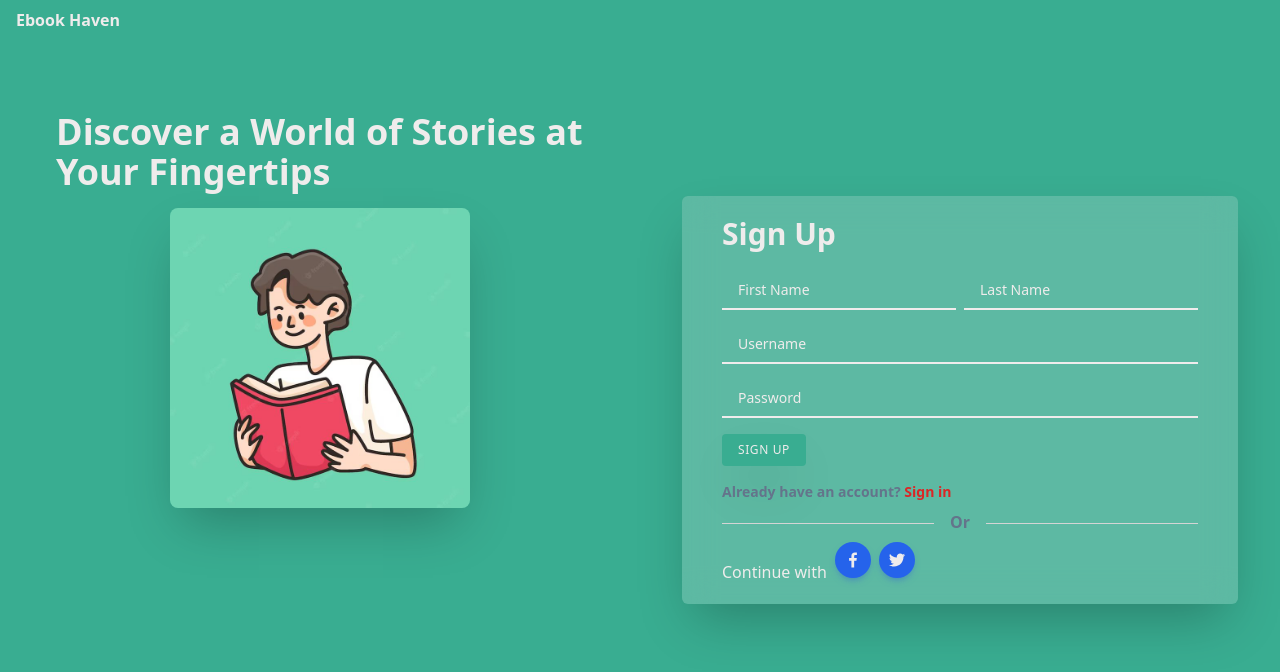
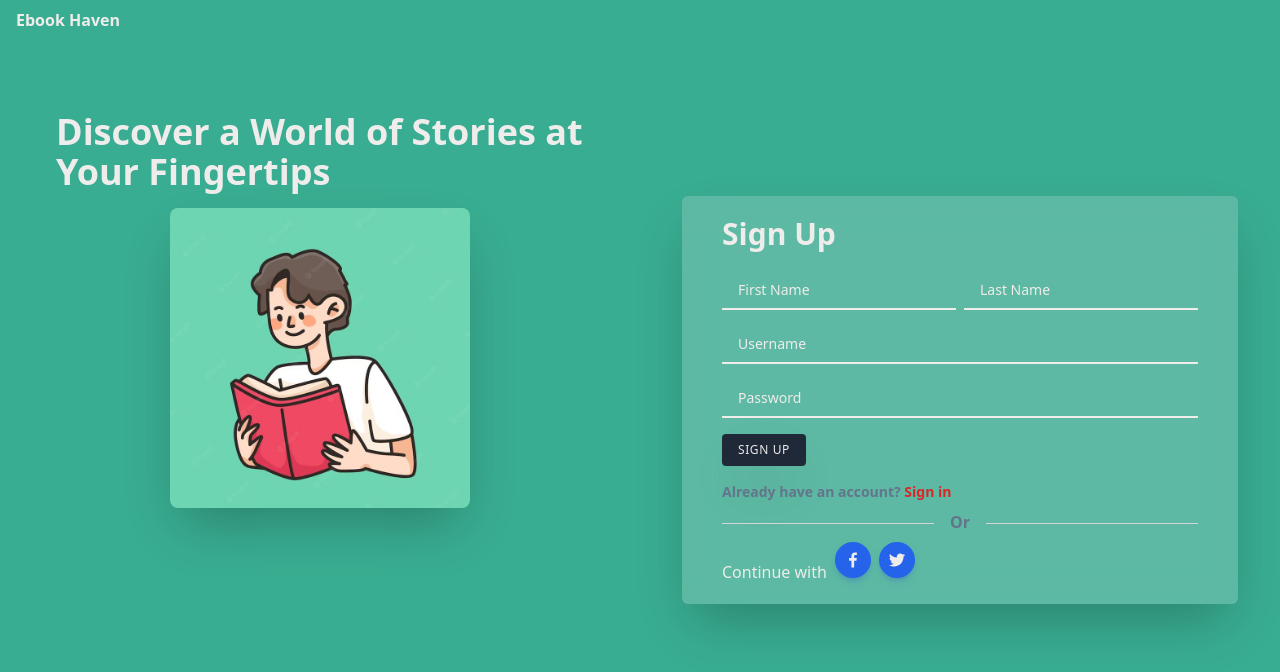
Before and after one commit to cout05/ebook-haven, a React (Vite) app in the folder frontend/: page /signup in a window 1280 px wide. Shown: the top 672 px of the page. Built offline with nearby package versions, Linux system fonts and the light colour scheme.

Commit message:
changed colors

```diff
--- a/frontend/src/pages/SignIn.jsx
+++ b/frontend/src/pages/SignIn.jsx
@@ -65,7 +65,7 @@ const SignIn = () => {
             </div>
             <div className="text-center md:text-left">
               <button
-                className="mt-4 bg-[#39ad91] shadow-2xl hover:bg-[#58ffd8] px-4 py-2 text-[#efecec] uppercase rounded text-xs tracking-wider"
+                className="mt-4 bg-gray-800 shadow-2xl hover:bg-gray-600 px-4 py-2 text-[#efecec] uppercase rounded text-xs tracking-wider"
                 type="submit">
                 Log in
               </button>
--- a/frontend/src/pages/SignUp.jsx
+++ b/frontend/src/pages/SignUp.jsx
@@ -70,7 +70,7 @@ const SignIn = () => {
 
             <div className="text-center md:text-left">
               <button
-                className="mt-4 bg-[#39ad91] shadow-2xl hover:bg-[#58ffd8] px-4 py-2 text-[#efecec] uppercase rounded text-xs tracking-wider"
+                className="mt-4 bg-gray-800 shadow-2xl hover:bg-gray-600 px-4 py-2 text-[#efecec] uppercase rounded text-xs tracking-wider"
                 type="submit">
                 Sign up
               </button>
```
